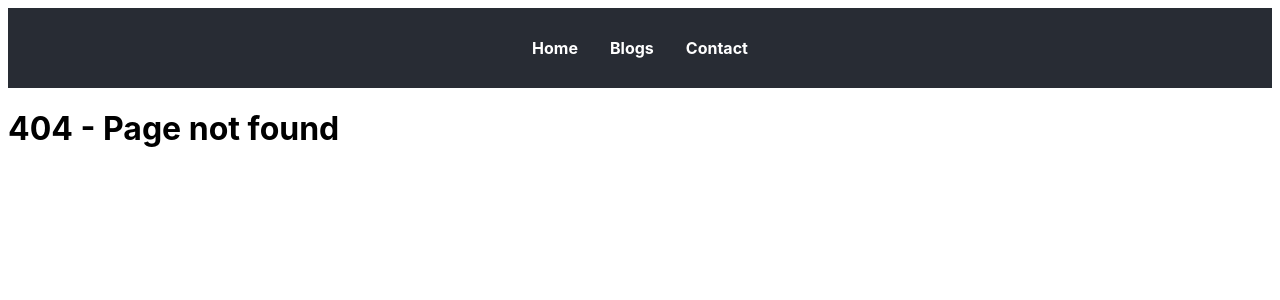
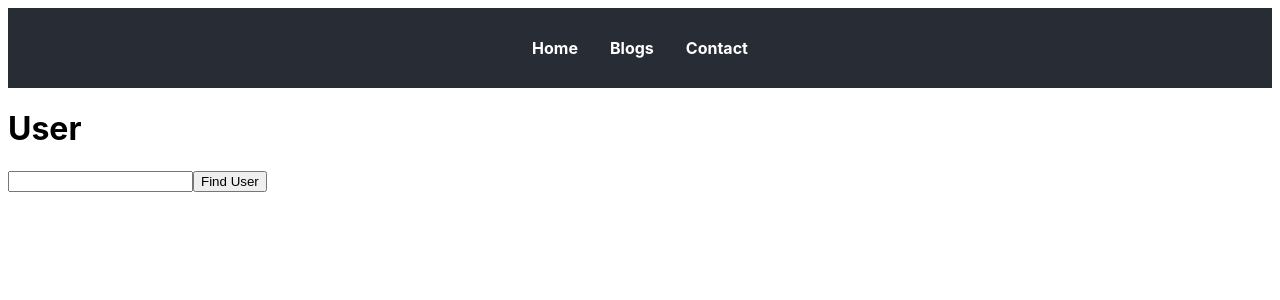
Before and after one commit to Md-Ikbal-Hasan/React-Practice-Code-2, a React (Create React App) app: page /user in a window 1280 px wide. Before the commit this address had no page. Shown: the top 300 px of the page. Built offline with nearby package versions, Linux system fonts and the light colour scheme.

Commit message:
query Parameter added in route

```diff
--- a/src/App.js
+++ b/src/App.js
@@ -6,6 +6,7 @@ import Blogs from './Component/Pages/Blogs';
 import Blog from './Component/Pages/Blog';
 import Error from './Component/Pages/Error';
 import Navbar from './Component/Navbar';
+import User from './Component/Pages/User';
 
 function App() {
   return (
@@ -18,9 +19,13 @@ function App() {
         <Route path='/' element={<Home />} />
         <Route path='/blogs' element={<Blogs />} />
         <Route path='/blogs/:title' element={<Blog />} />
+
         <Route path='/contact' element={<Contact />} />
         <Route path='*' element={<Error />} />
+
+        <Route path='/user' element={<User />} />
       </Routes>
+
     </BrowserRouter>
 
 
--- /dev/null
+++ b/src/Component/Pages/User.js
@@ -0,0 +1,35 @@
+import React, { useState } from 'react'
+import { useParams, useSearchParams } from 'react-router-dom'
+const User = () => {
+    const { userid } = useParams();
+    const [searchParams, setSearchParams] = useSearchParams();
+    const [name, setName] = useState("");
+
+    const handleSubmit = (e) => {
+        e.preventDefault();
+        setSearchParams({ name: name })
+
+    }
+
+    return (
+        <div>
+            <h1>User</h1>
+            <form onSubmit={handleSubmit}>
+                <input
+                    type="text"
+                    value={name}
+                    onChange={(e) => {
+                        setName(e.target.value)
+                    }} />
+
+                <button type='submit'>Find User</button>
+            </form>
+
+            {/* <h1> Userid :{searchParams.get("id")}</h1>
+            <h1>age: {searchParams.get("age")}</h1> */}
+
+        </div>
+    )
+}
+
+export default User
```
